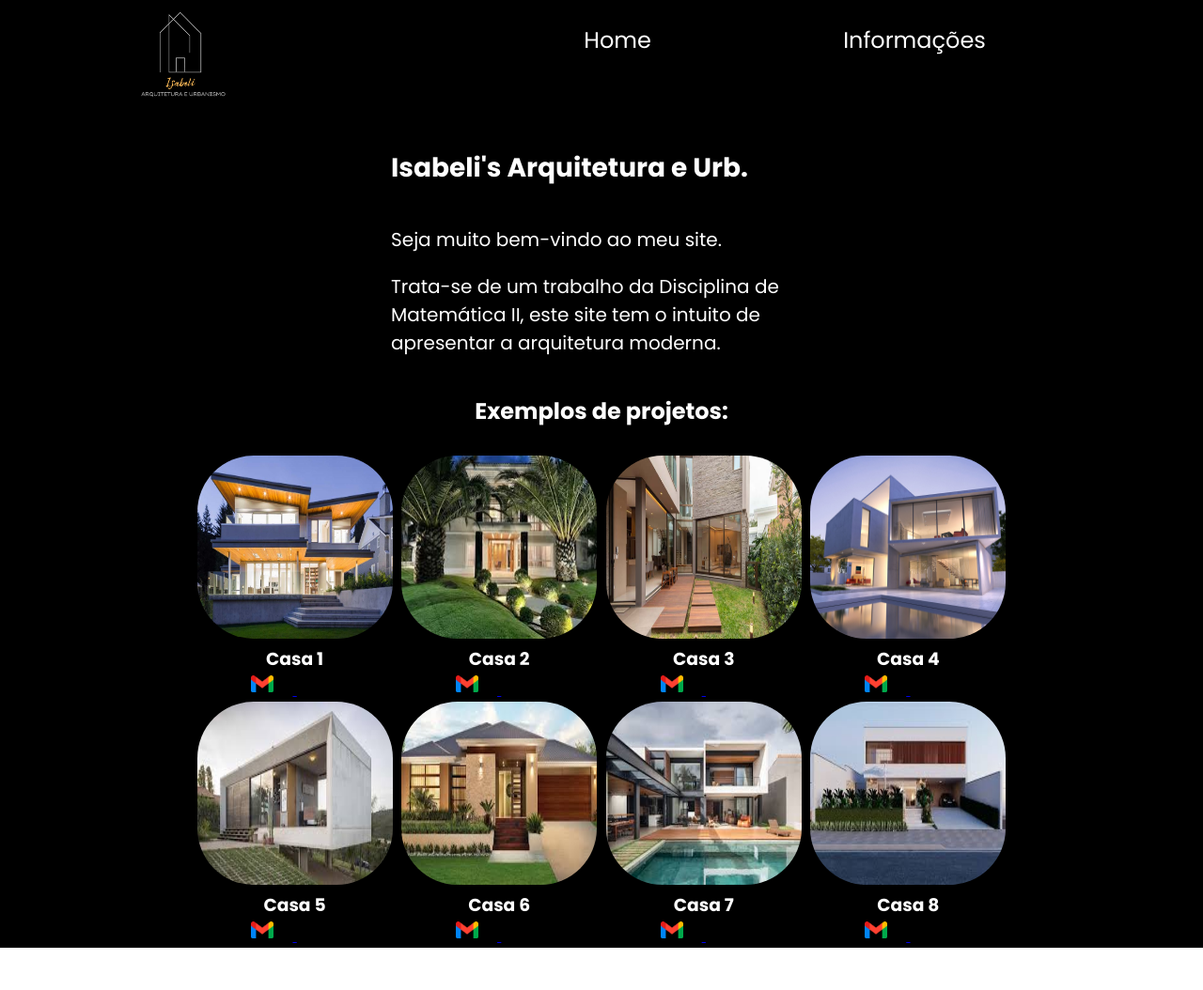
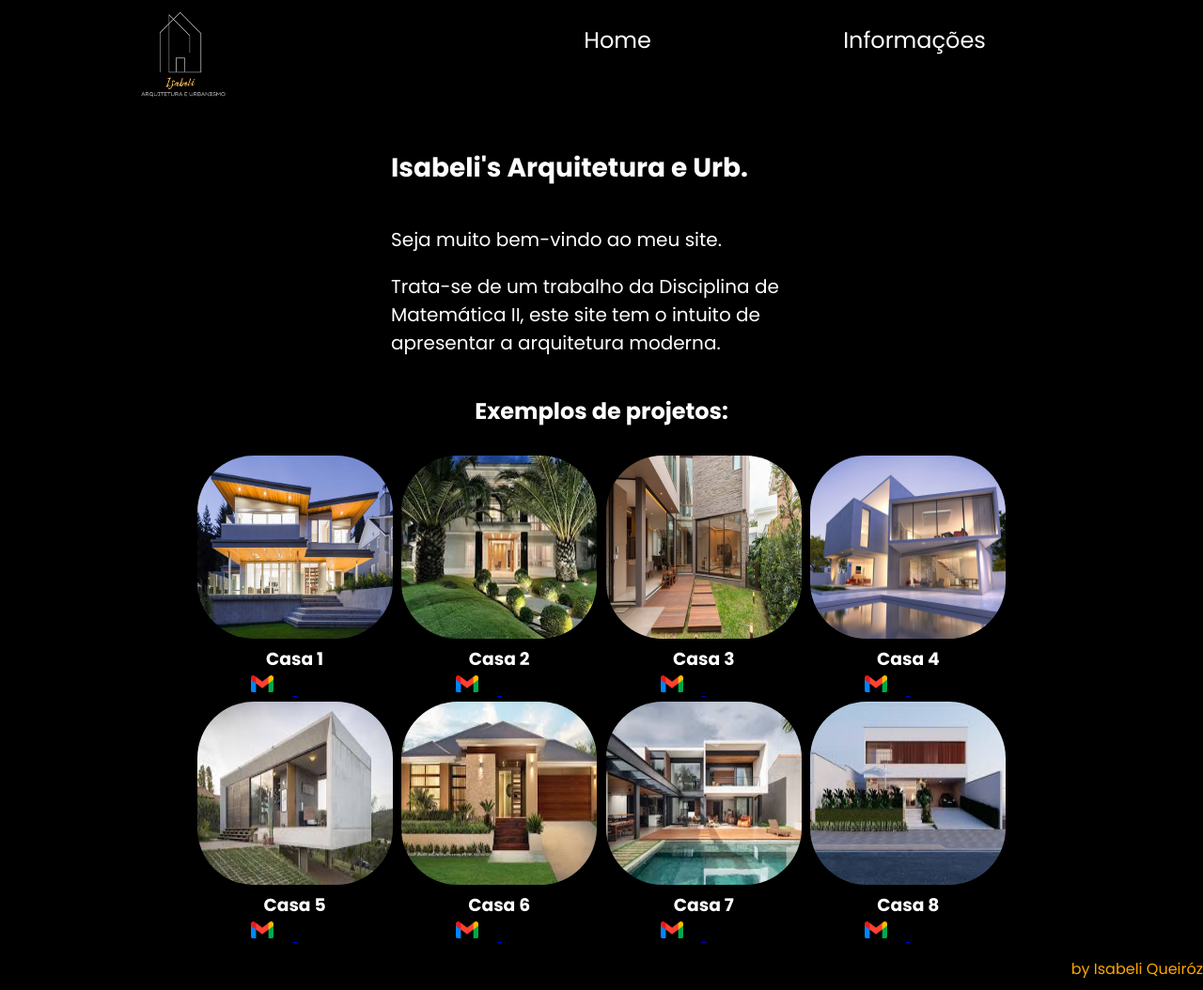
Before and after one commit to IsabeliQueiroz/Novo-Projeto, a plain HTML site: page index.html in a window 1280 px wide. Shown: the whole page at 94% size. Drawn offline with Linux system fonts and the light colour scheme.

Commit message:
Add files via upload

```diff
--- a/index.html
+++ b/index.html
@@ -110,7 +110,7 @@
     </section>
     <footer class="rodape">
 <p>
-    by Tiago Reis
+    by Isabeli Queiróz
 </p>
     </footer>
 </body>
--- a/style.css
+++ b/style.css
@@ -96,8 +96,8 @@ body{
 }
 
 .rodape{
-    background-color:000000;
-    color: white;
+    background-color:#000000;
+    color: orange;
     text-align: right;
     padding: 10px 0;
 }
```
